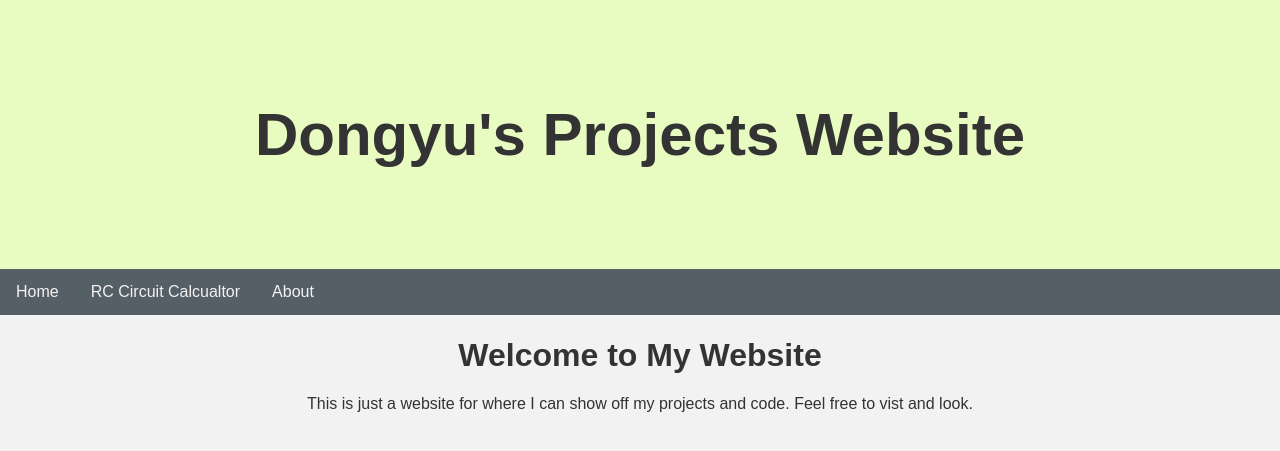
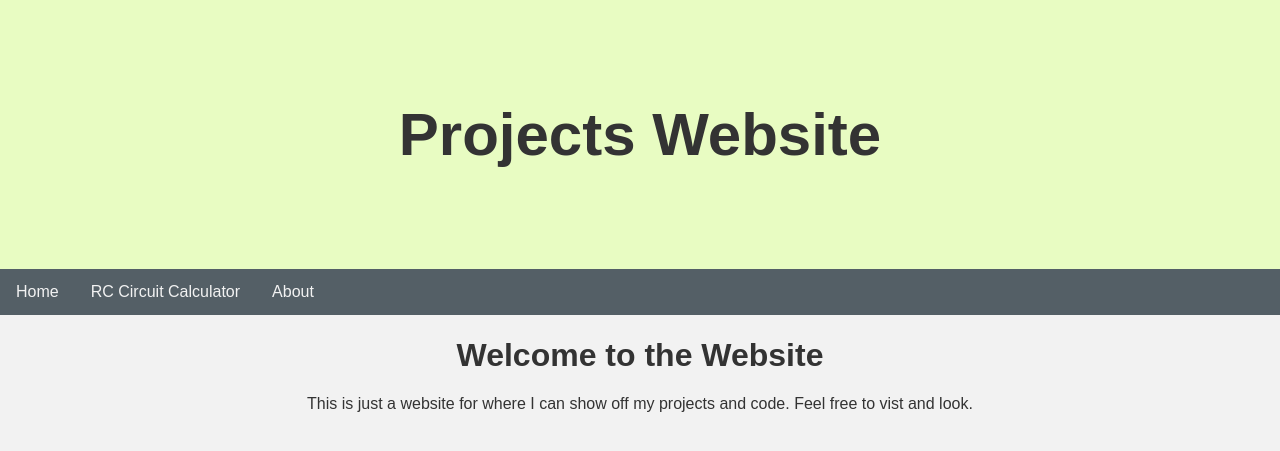
Before and after one commit to Thatotheron32/Project1, a Flask app: page /home/ in a window 1280 px wide. Shown: the top 451 px of the page. Run offline with Flask 3, Linux system fonts and the light colour scheme.

Commit message:
Changed smaall vaules

```diff
--- a/templates/index.html
+++ b/templates/index.html
@@ -8,20 +8,20 @@
 </head>
 
 <header>
-    <h1>Dongyu's Projects Website</h1>
+    <h1> Projects Website</h1>
 </header>
 
 <nav>
     <ul>
         <li><a href="/.">Home</a></li>
-        <li><a href="rccalc/">RC Circuit Calcualtor</a></li>
+        <li><a href="rccalc/">RC Circuit Calculator</a></li>
         <li><a href="about/">About</a></li>
 
       </ul>
 </nav>
 
 <body>
-    <h1>Welcome to My Website</h1>
+    <h1>Welcome to the Website</h1>
     <p>This is just a website for where I can show off my projects and code. Feel free to vist and look. </p>
 </body>
 <div>
```
